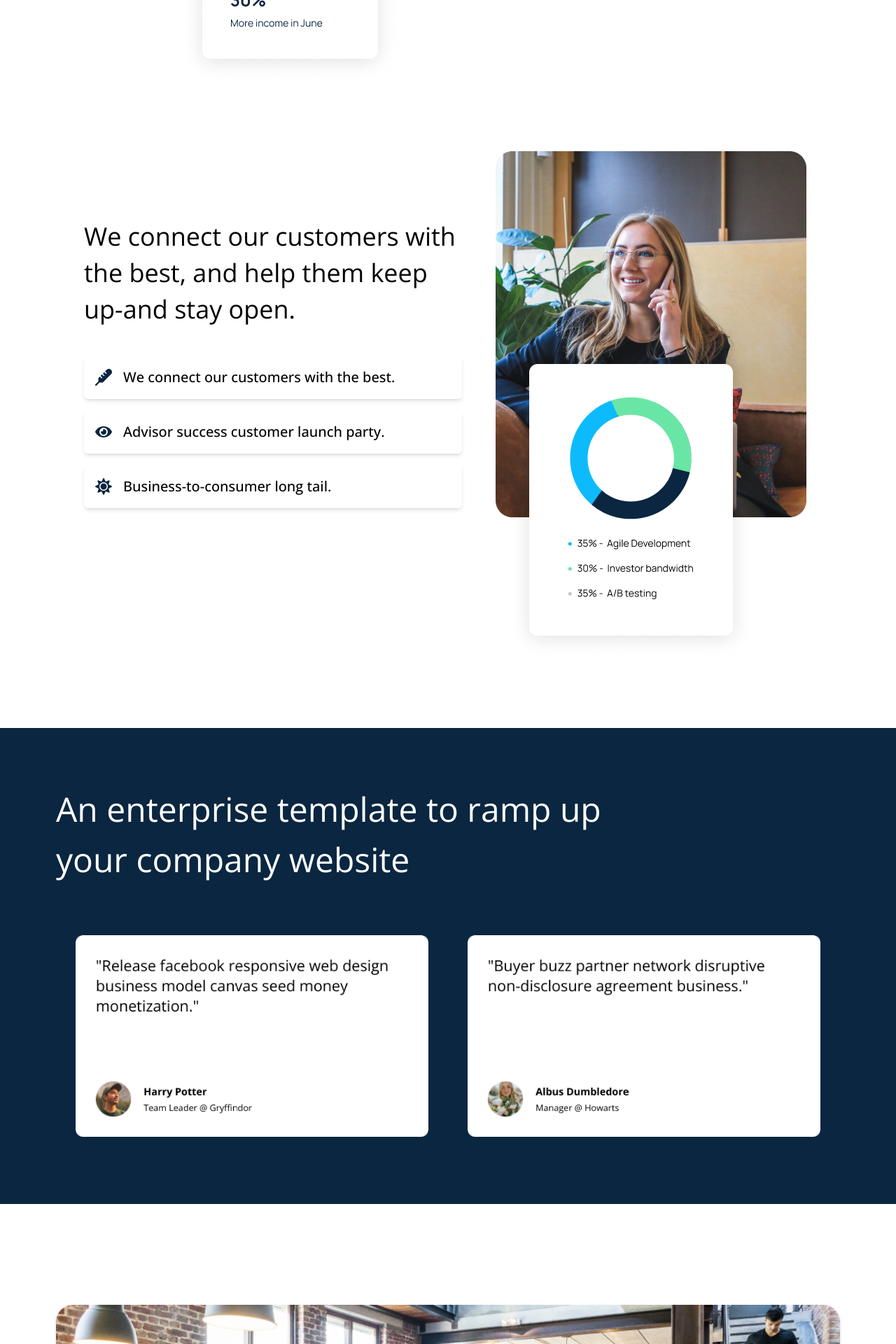
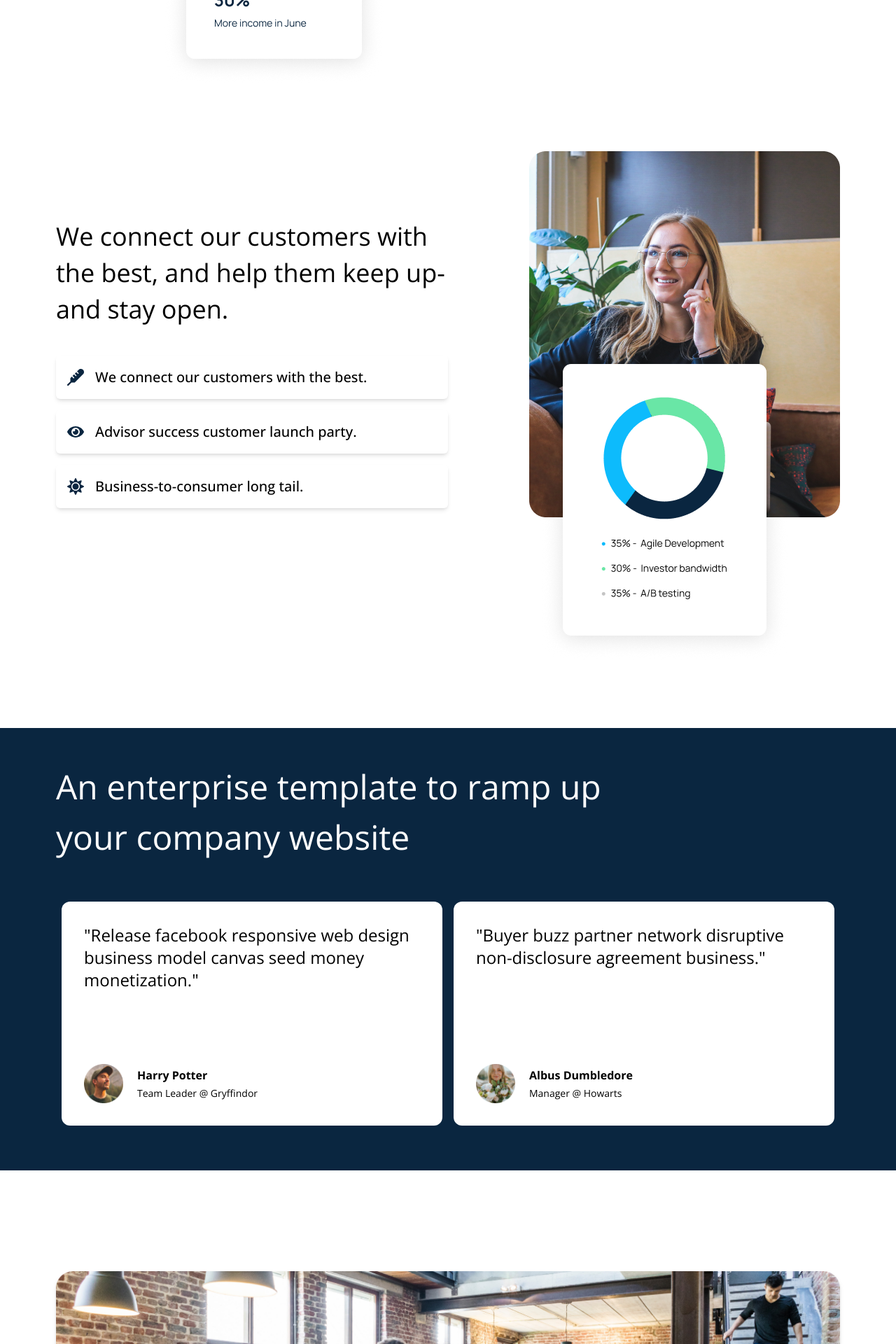
Before and after one commit to hudamnhd/landing-page-boldo, a React (Vite) app: page / in a window 1280 px wide. Shown: the part 2197-4117 px from the top of the page at 70% size. Built offline with nearby package versions, Linux system fonts and the light colour scheme.

Commit message:
fix flexbox

```diff
--- a/src/components/ItemCarousel.jsx
+++ b/src/components/ItemCarousel.jsx
@@ -28,15 +28,15 @@ const ItemCarousel = () => {
 
   const CustomButtonGroupAsArrows = ({ next, previous }) => {
     return (
-      <div className={`${isMouseOver ? null : "opacity-0"} `}>
+      <div className={`${isMouseOver ? null : "opacity-0"} pb-4`}>
         <button
-          className="shadow-md shadow-slate-500 absolute -right-6 top-1/2 transform -translate-y-1/2 hover:bg-[#1C3D5B] hover:text-white border-2 border-white bg-slate-50 text-[#1C3D5B]  rounded-full text-xl p-4"
+          className="shadow-md shadow-slate-500 absolute -right-7 top-1/2 transform -translate-y-1/2 hover:bg-[#1C3D5B] hover:text-white border-2 border-white bg-slate-50 text-[#1C3D5B]  rounded-full text-xl p-4"
           onClick={next}
         >
           <FaArrowRight />
         </button>
         <button
-          className="shadow-sm shadow-slate-500 absolute -left-6 top-1/2 transform -translate-y-1/2 hover:bg-[#1C3D5B] hover:text-white border-2 border-white bg-slate-50 text-[#1C3D5B] rounded-full p-4 text-xl"
+          className="shadow-sm shadow-slate-500 absolute -left-7 top-1/2 transform -translate-y-1/2 hover:bg-[#1C3D5B] hover:text-white border-2 border-white bg-slate-50 text-[#1C3D5B] rounded-full p-4 text-xl"
           onClick={previous}
         >
           <FaArrowLeft />
@@ -64,7 +64,7 @@ const ItemCarousel = () => {
         {feedback.map((feed) => (
           <div
             key={feed.name}
-            className="flex flex-col justify-between space-y-10 rounded-xl bg-white p-8 xs:h-[320px] w-fit duration-300 scale-90 hover:scale-100"
+            className="flex flex-col justify-between space-y-10 rounded-xl bg-white p-8 mx-2 xs:h-[320px] w-fit duration-300 hover:scale-100"
           >
             <p className="text-lg ss:text-xl md:text-2xl">"{feed.content}"</p>
             <div className="flex items-center space-x-3 xs:space-x-5">
--- a/src/components/ServicesGroupB.jsx
+++ b/src/components/ServicesGroupB.jsx
@@ -6,11 +6,11 @@ const ServicesGroupB = () => {
       {servicesGroupB.map((service, index) => (
         <div
           key={service.id}
-          className={`  mb-24 flex flex-col justify-center space-x-10 ${
+          className={`mb-24 flex justify-between  ${
             index === 1 ? "md:flex-row-reverse" : "md:flex-row"
           } `}
         >
-          <div className="flex justify-center md:w-1/2">
+          <div className="">
             <img
               src={service.img}
               className="hover:scale-105 duration-300"
--- a/src/components/Testimonials.jsx
+++ b/src/components/Testimonials.jsx
@@ -4,7 +4,7 @@ import ItemCarousel from "./ItemCarousel";
 const Testimonials = () => {
   return (
     <section className="bg-[#0A2640]">
-      <div className="container mx-auto mt-20 space-y-14 py-10 sm:py-20 px-10">
+      <div className="container mx-auto mt-20 space-y-14 py-10 sm:py-12 px-10">
         <div className="space-y-5 md:space-y-0">
           <h1 className="mb-5 text-center text-3xl text-white sm:text-[48px] sm:leading-[55px] md:mb-0 md:w-[70%] md:text-left md:leading-[72px]">
             An enterprise template to ramp up your company website
```
